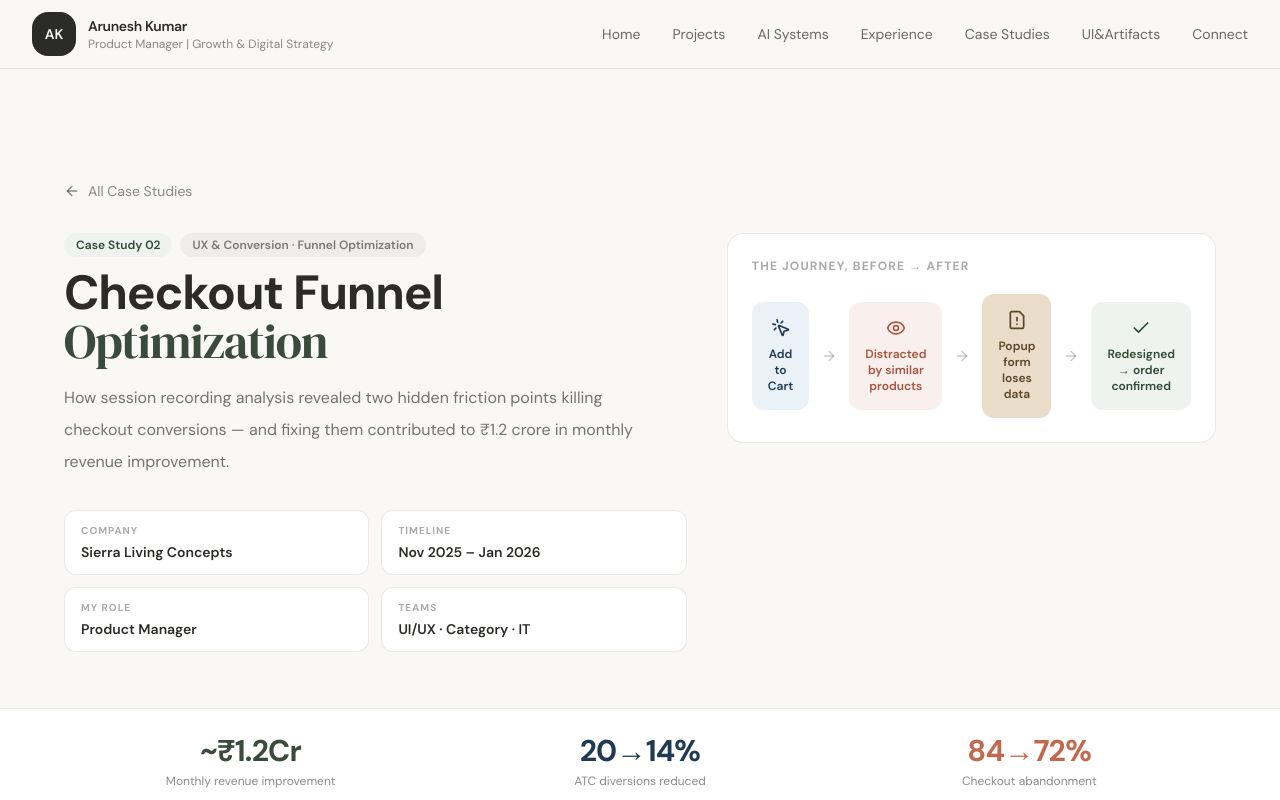
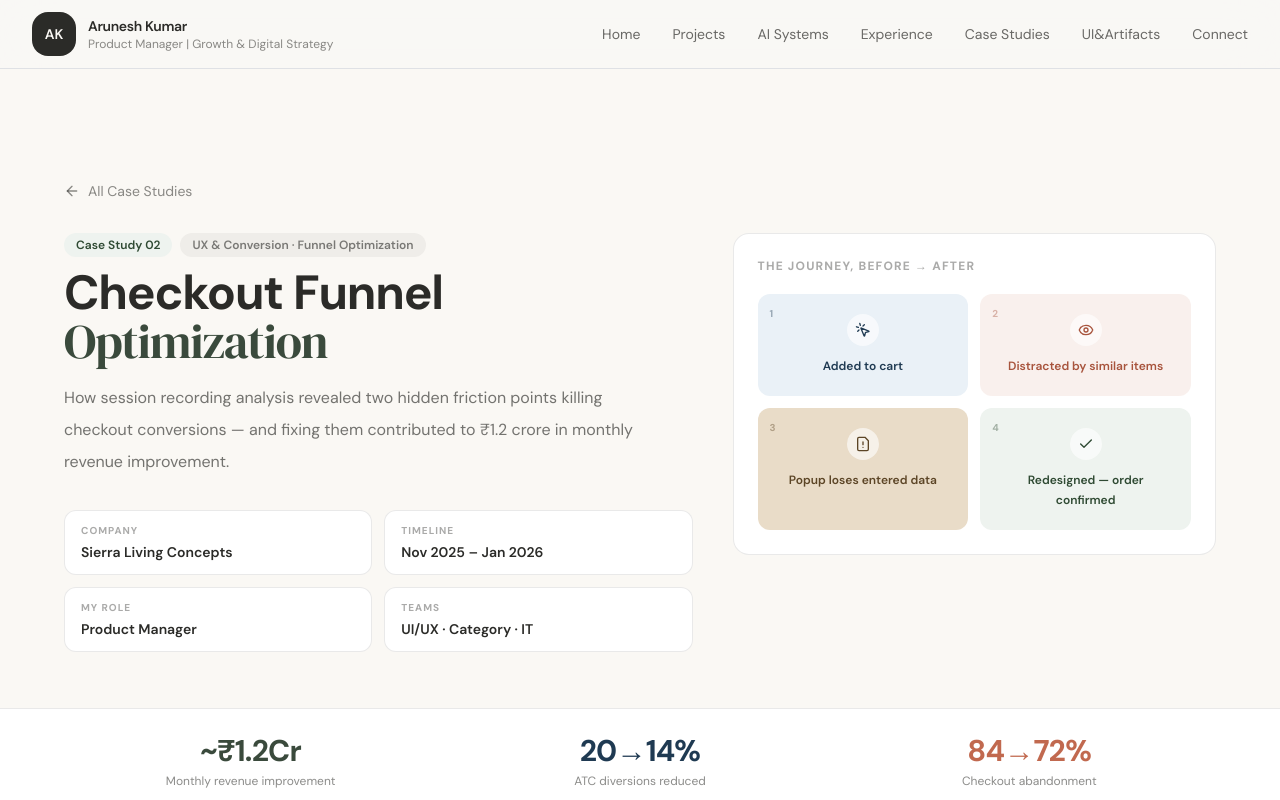
Before and after one commit to aruneshk30/Website, a Next.js app: page /case-studies/checkout-funnel in a window 1280 px wide. Shown: the top 800 px of the page. Built offline with nearby package versions, Linux system fonts and the light colour scheme.

Commit message:
Update page.tsx

```diff
--- a/app/case-studies/checkout-funnel/page.tsx
+++ b/app/case-studies/checkout-funnel/page.tsx
@@ -117,26 +117,24 @@ function ResultCard({
 // ── GRAPHICS ────────────────────────────────────────────
 function JourneyDiagram() {
   const steps = [
-    { icon: MousePointerClick, label: "Add to Cart", tone: "bg-dustyblue-50 text-dustyblue-800" },
-    { icon: Eye, label: "Distracted by similar products", tone: "bg-terracotta/10 text-terracotta-600" },
-    { icon: FileWarning, label: "Popup form loses data", tone: "bg-sand text-sand-800" },
-    { icon: Check, label: "Redesigned → order confirmed", tone: "bg-sage-50 text-sage-800" },
+    { icon: MousePointerClick, label: "Added to cart", tone: "bg-dustyblue-50 text-dustyblue-800" },
+    { icon: Eye, label: "Distracted by similar items", tone: "bg-terracotta/10 text-terracotta-600" },
+    { icon: FileWarning, label: "Popup loses entered data", tone: "bg-sand text-sand-800" },
+    { icon: Check, label: "Redesigned — order confirmed", tone: "bg-sage-50 text-sage-800" },
   ];
   return (
     <div className="rounded-2xl border border-charcoal/10 bg-white p-6">
       <p className="mb-5 text-xs font-bold uppercase tracking-widest text-charcoal/40">
         The journey, before → after
       </p>
-      <div className="flex flex-col items-stretch gap-3 md:flex-row md:items-center">
+      <div className="grid grid-cols-2 gap-3">
         {steps.map((s, i) => (
-          <div key={s.label} className="flex flex-1 items-center gap-3">
-            <div className={`flex flex-1 flex-col items-center gap-2 rounded-xl ${s.tone} p-4 text-center`}>
-              <s.icon className="h-5 w-5" />
-              <p className="text-xs font-semibold leading-4">{s.label}</p>
+          <div key={s.label} className={`relative flex flex-col items-center gap-2.5 rounded-xl ${s.tone} p-5 text-center`}>
+            <span className="absolute left-3 top-3 text-[10px] font-bold opacity-40">{i + 1}</span>
+            <div className="flex h-8 w-8 items-center justify-center rounded-full bg-white/60">
+              <s.icon className="h-4 w-4" />
             </div>
-            {i < steps.length - 1 && (
-              <ArrowRight className="hidden h-4 w-4 flex-shrink-0 text-charcoal/25 md:block" />
-            )}
+            <p className="text-xs font-semibold leading-5">{s.label}</p>
           </div>
         ))}
       </div>
```
